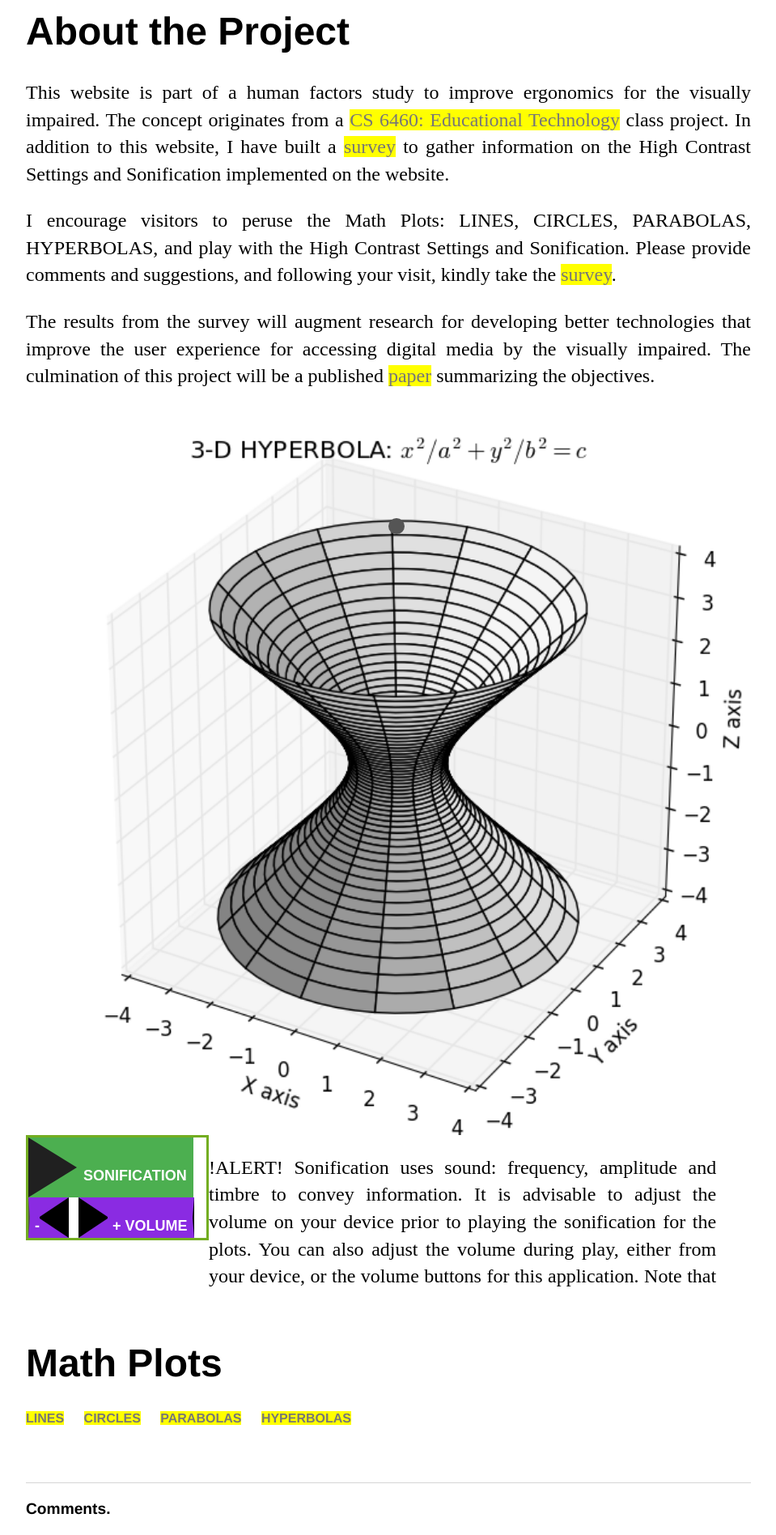
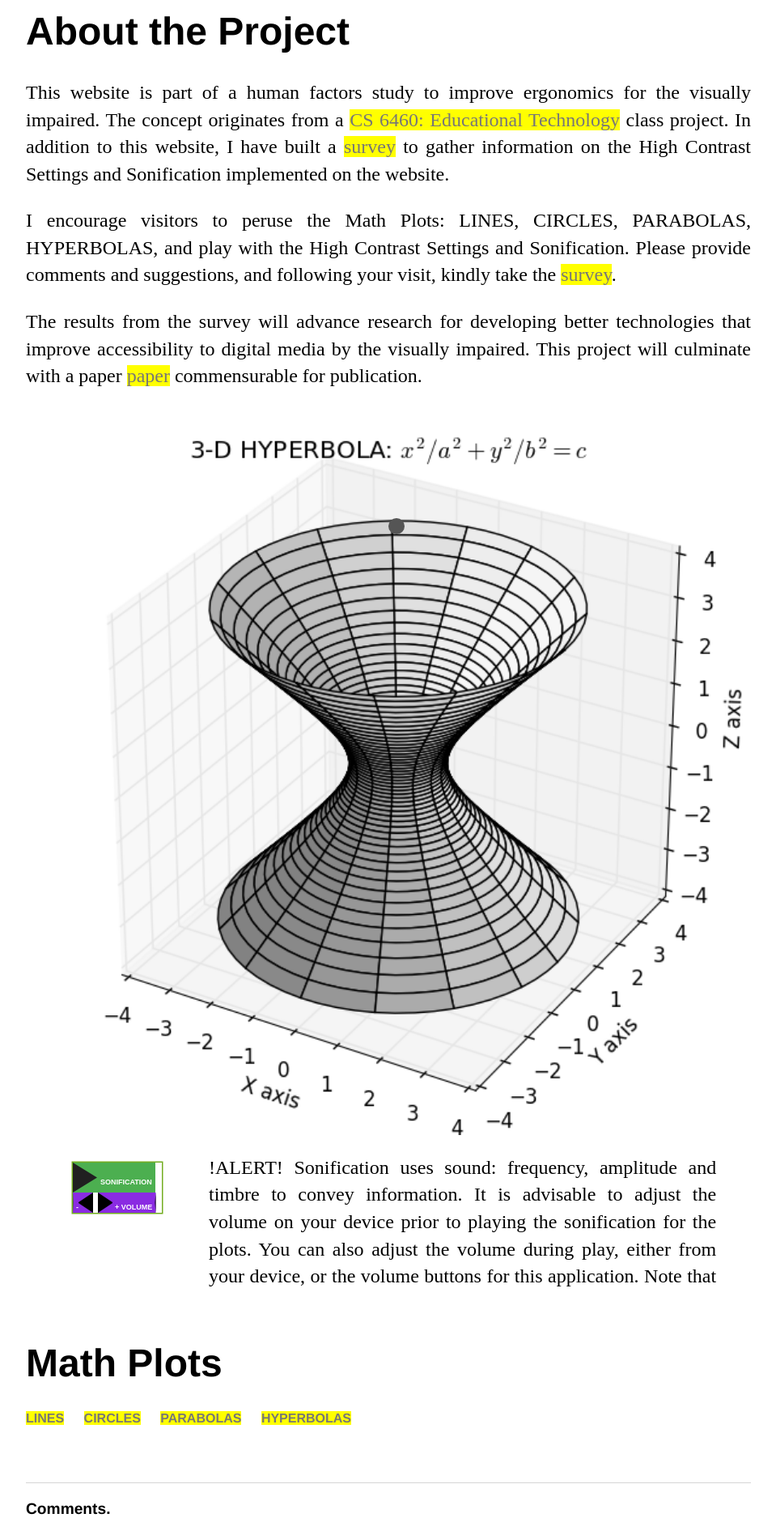
Before and after one commit to rbobkoskie3/rbobkoskie3.github.io, a Jekyll site: the page built from index.html, in a window 1280 px wide. Shown: the part 341-2237 px from the top of the page at 81% size, without its empty margins (160-1119 px from the left). Built offline with Jekyll 4.4.1, drawn with Linux system fonts in a browser that asks for light colours.

Commit message:
Add files via upload

```diff
--- a/index.html
+++ b/index.html
@@ -275,6 +275,7 @@ title: Math, Sonification, Plots
 
             width: 220px;
             height: 100%;
+            transform: scale(.5, .5);
             // display:inline-block;
             float:left;
             border: 3px solid #73AD21;
@@ -317,12 +318,11 @@ title: Math, Sonification, Plots
         target="_blank">survey</a>.
     </p></div>
     <div><p>
-        The results from the survey will augment research for developing better technologies that improve the
-        user experience for accessing digital media by the visually impaired. The culmination of this project
-        will be a published
+        The results from the survey will advance research for developing better technologies that improve
+        accessibility to digital media by the visually impaired. This project will culminate with a paper
         <a href="/AssistiveTechnology_VisuallyImpaired.pdf"
         target="_blank">paper</a>
-        summarizing the objectives.
+        commensurable for publication.
     </p></div>
 
     <!-- img class="center fit" src="\images\ST_3D_Hyperbola.png" title="Graph of a 3-Dimensional Hyperbola w/o High Contrast" -->
```
